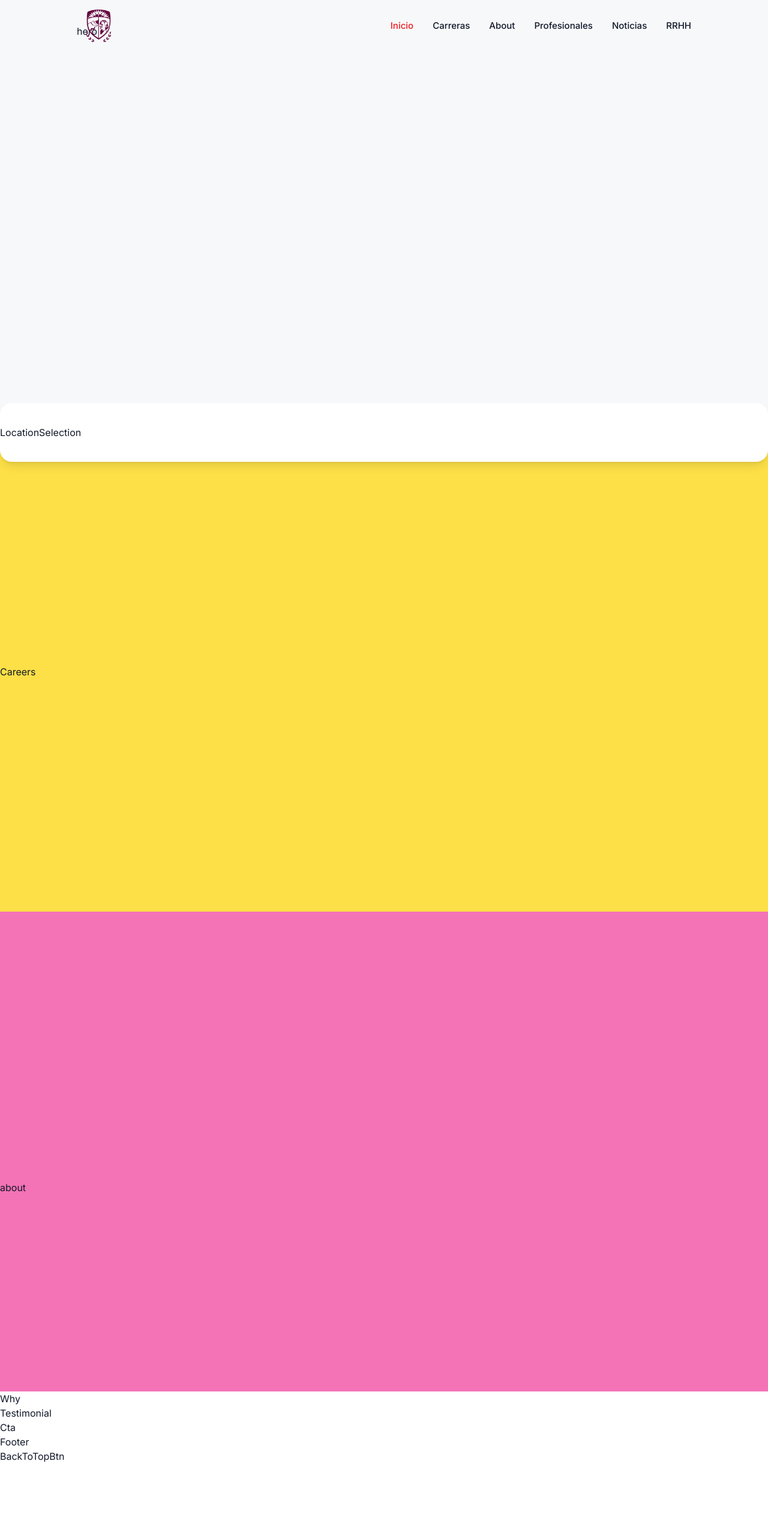
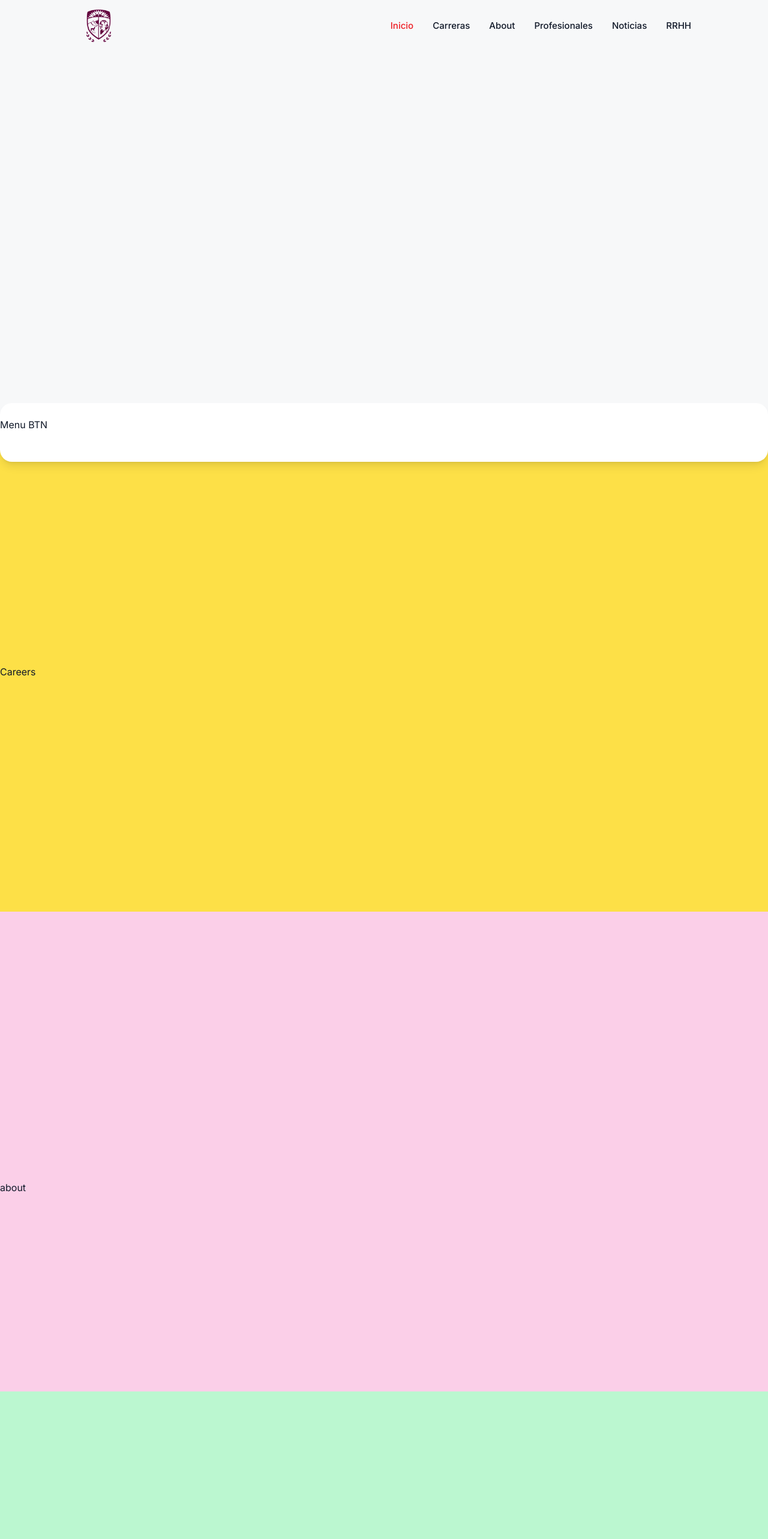
Before and after one commit to thecoderbutcher/uwebproject, a Next.js app: page / in a window 1280 px wide. Shown: the top 2566 px of the page at 60% size. Built offline with nearby package versions, Linux system fonts and the light colour scheme.

Commit message:
feat: search mobile init

```diff
--- a/src/app/components/About.js
+++ b/src/app/components/About.js
@@ -1,6 +1,6 @@
 const  About = () => {
     return (
-        <section className="section flex items-center bg-pink-400" id="about">about</section>
+        <section className="section flex items-center bg-pink-200" id="about">about</section>
     );
 }
 
--- a/src/app/components/Cta.js
+++ b/src/app/components/Cta.js
@@ -1,5 +1,7 @@
 export default function Cta() {
   return (
-    <div>Cta</div>
+    <section className="pt-24 xl:pt48 flex items-end pb-0 bg-[#b2b7c2]/10" id="contact">
+      cta
+    </section>
   )
 }
--- a/src/app/components/Header.js
+++ b/src/app/components/Header.js
@@ -56,8 +56,9 @@ export default function Header() {
           <Link className='cursor-pointer' to='about' activeClass='active' smooth={desktopMode} spy={true}>About</Link>
           <Link className='cursor-pointer' to='why' activeClass='active' smooth={desktopMode} spy={true}>Profesionales</Link>
           <Link className='cursor-pointer' to='testimonial' activeClass='active' smooth={desktopMode} spy={true}>Noticias</Link>
-          <Link className='cursor-pointer' to='contact ' activeClass='active' smooth={desktopMode} spy={true}>RRHH</Link>
+          <Link className='cursor-pointer' to='contact' activeClass='active' smooth={desktopMode} spy={true}>RRHH</Link>
           <Link className='xl:hidden btn btn-primary btn-sm max-w-[164px] mx-auto' to='/' activeClass='active' smooth={desktopMode} spy={true}>Inscripciones</Link>
+          <SearchMobile/>
         </nav>
       </div>
     </header>
--- a/src/app/components/Hero.js
+++ b/src/app/components/Hero.js
@@ -11,7 +11,9 @@ export default function Hero() {
 
   return (
     <section className="h-screen xl:h-[90vh] bg-[#b2b7c2]/10" id="home">
-      <div className="container mx-auto h-full xl:pt-10">hero</div>
+      <div className="container mx-auto h-full xl:pt-10">
+
+      </div>
       {
         searchActive ?
           <div className="fixed top-[80px] z-10 w-full max-w-[1920]"><Search/></div>
--- a/src/app/components/LocationSelection.js
+++ b/src/app/components/LocationSelection.js
@@ -1,5 +1,21 @@
+'use client';
+
+import React, {useState} from "react";
+import {Menu} from '@headlessui/react';
+import {FaMapMarkerAlt} from 'react-icons/fa';
+const locations = [
+  "Main streer 123, United States",
+  "Main streer 123, United States",
+  "Main streer 123, United States",
+];
 export default function LocationSelection() {
+  const [location, setLocation] = useState('Select Location');
   return (
-    <div>LocationSelection</div>
+    <Menu as='div' className='w-full h-full flex xl:flex-row'>
+      <div>
+        <Menu.Button>Menu BTN</Menu.Button>
+        <Menu.Items>Menu Items</Menu.Items>
+      </div>
+    </Menu>
   )
 }
--- a/src/app/components/SearchMobile.js
+++ b/src/app/components/SearchMobile.js
@@ -1,5 +1,24 @@
+import DateSelection from "./DateSelection";
+import HoursSelection from "./HoursSelection";
+import LocationSelection from "./LocationSelection";
+
 export default function SearchMobile() {
   return (
-    <div>SearchMobile</div>
+    <div className="xl:hidden font-medium">
+      <div className="container mx-auto">
+        <div className="flex flex-col gap-y-4">
+          {/* location section*/}
+          <LocationSelection />
+          {/* date section*/}
+          <DateSelection />
+          {/* hour section*/}
+          <HoursSelection />
+          {/* btn section*/}
+          <div className="flex items-center px-6">
+            <button className="btn btn-sm btn-primary w-[164px] mx-auto">Search</button>
+          </div>
+        </div>
+      </div>
+    </div>
   )
 }
--- a/src/app/components/Testimonial.js
+++ b/src/app/components/Testimonial.js
@@ -1,5 +1,7 @@
 export default function Testimonial() {
   return (
-    <div>Testimonial</div>
+    <section className="section flex items-center bg-blue-400" id="testimonial">
+      Testimonial
+    </section>
   )
 }
--- a/src/app/components/Why.js
+++ b/src/app/components/Why.js
@@ -1,5 +1,7 @@
 export default function Why() {
   return (
-    <div>Why</div>
+    <section className="section flex items-center bg-green-200" id="why">
+      W
+    </section>
   )
 }
--- a/src/app/globals.css
+++ b/src/app/globals.css
@@ -4,7 +4,7 @@
 
 @layer base{
   body{
-    @apply text-primary bg-body ;
+    @apply text-primary bg-body;
   }
 
   p{
```
